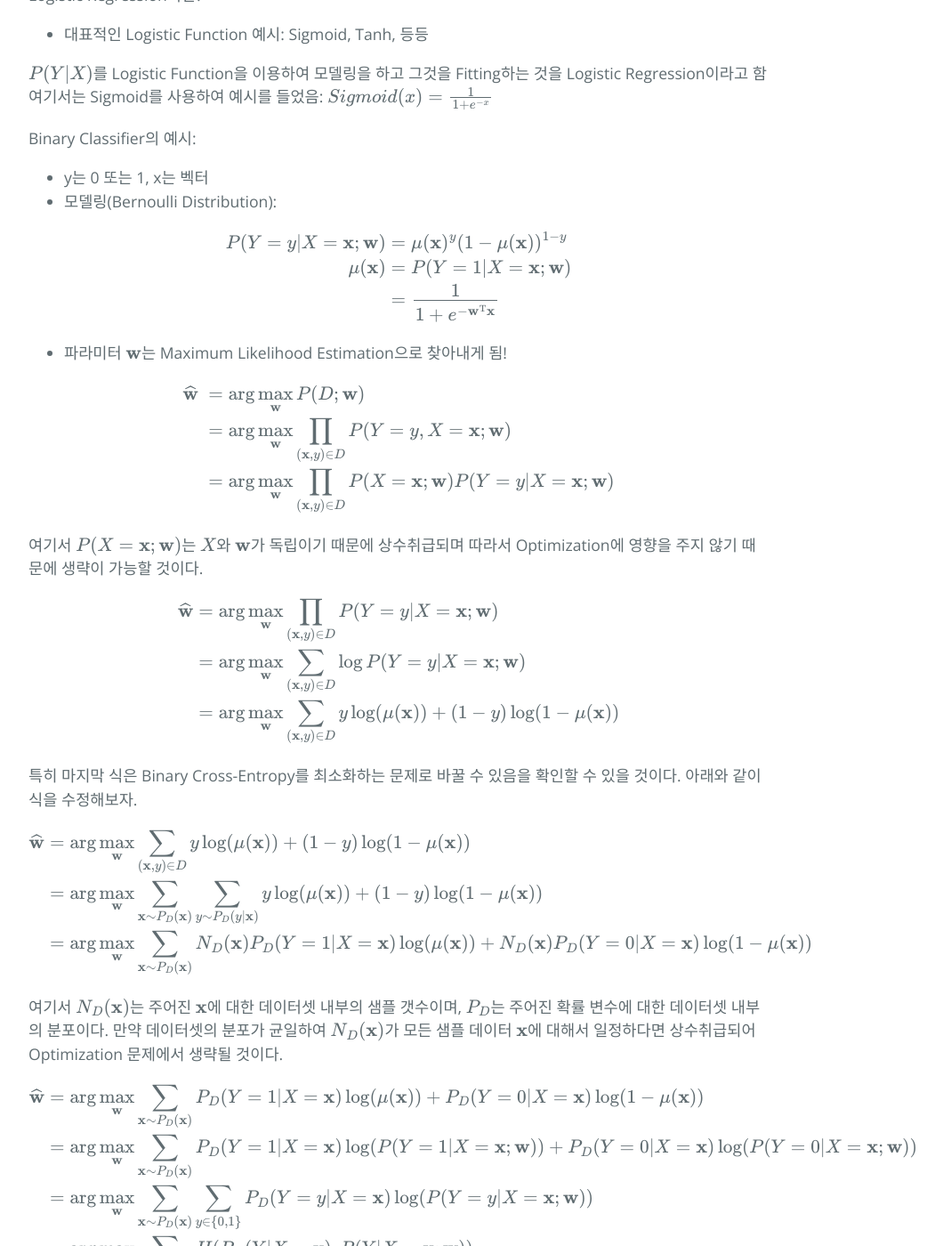
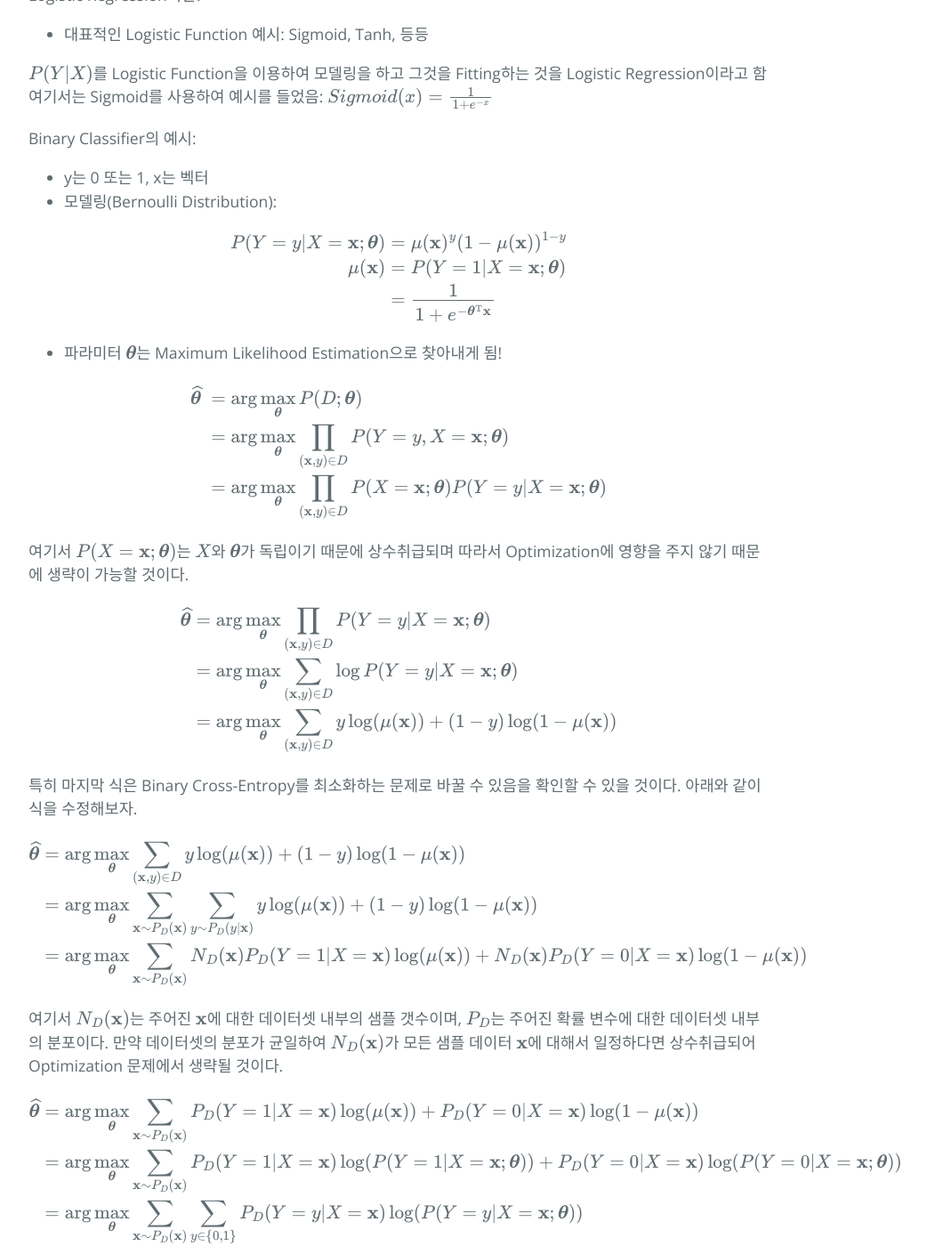
Before and after one commit to hcnoh/hcnoh.github.io, a Jekyll site: the page built from _posts/2019-04-25-logistic-regression-and-naive-bayes.md, in a window 1280 px wide and 1400 px high, scrolled down 1011 px. Shown: the whole window at 89% size, without its empty margins (192-1252 px from the left). Built offline with Jekyll 4.4.1, drawn with Linux system fonts in a browser that asks for light colours; formulas are drawn with MathJax 3; comment, search, counter and statistics services are not loaded; some of the changed text lies outside the part shown.

Commit message:
Update 2019-04-25-logistic-regression-and-naive-bayes.md

```diff
--- a/_posts/2019-04-25-logistic-regression-and-naive-bayes.md
+++ b/_posts/2019-04-25-logistic-regression-and-naive-bayes.md
@@ -37,31 +37,31 @@
 
 $$
 \begin{align*}
-P(Y=y\vert X=\mathbf{x};\mathbf{w}) & = \mu(\mathbf{x})^y(1−\mu(\mathbf{x}))^{1−y} \\
-\mu(\mathbf{x}) & = P(Y=1\vert X=\mathbf{x};\mathbf{w})\\
-& = \frac{1}{1+e^{−\mathbf{w}^{\text{T}}\mathbf{x}}}
+P(Y=y\vert X=\mathbf{x};\boldsymbol{\theta}) & = \mu(\mathbf{x})^y(1−\mu(\mathbf{x}))^{1−y} \\
+\mu(\mathbf{x}) & = P(Y=1\vert X=\mathbf{x};\boldsymbol{\theta})\\
+& = \frac{1}{1+e^{−\boldsymbol{\theta}^{\text{T}}\mathbf{x}}}
 \end{align*}
 $$
 
-- 파라미터 $$\mathbf{w}$$는 Maximum Likelihood Estimation으로 찾아내게 됨!
+- 파라미터 $$\boldsymbol{\theta}$$는 Maximum Likelihood Estimation으로 찾아내게 됨!
 
 $$
 \begin{align*}
-\widehat{\mathbf{w}}\
-& = \arg \max_{\mathbf{w}} P(D ; \mathbf{w}) \\
-& = \arg \max_{\mathbf{w}} \prod_{(\mathbf{x}, y) \in D} P(Y=y, X=\mathbf{x} ; \mathbf{w}) \\
-& = \arg \max_{\mathbf{w}} \prod_{(\mathbf{x}, y) \in D} P(X=\mathbf{x} ; \mathbf{w}) P(Y=y \vert X=\mathbf{x} ; \mathbf{w}) \\
+\widehat{\boldsymbol{\theta}}\
+& = \arg \max_{\boldsymbol{\theta}} P(D ; \boldsymbol{\theta}) \\
+& = \arg \max_{\boldsymbol{\theta}} \prod_{(\mathbf{x}, y) \in D} P(Y=y, X=\mathbf{x} ; \boldsymbol{\theta}) \\
+& = \arg \max_{\boldsymbol{\theta}} \prod_{(\mathbf{x}, y) \in D} P(X=\mathbf{x} ; \boldsymbol{\theta}) P(Y=y \vert X=\mathbf{x} ; \boldsymbol{\theta}) \\
 \end{align*}
 $$
 
-여기서 $$P(X=\mathbf{x} ; \mathbf{w})$$는 $$X$$와 $$\mathbf{w}$$가 독립이기 때문에 상수취급되며 따라서 Optimization에 영향을 주지 않기 때문에 생략이 가능할 것이다.
+여기서 $$P(X=\mathbf{x} ; \boldsymbol{\theta})$$는 $$X$$와 $$\boldsymbol{\theta}$$가 독립이기 때문에 상수취급되며 따라서 Optimization에 영향을 주지 않기 때문에 생략이 가능할 것이다.
 
 $$
 \begin{align*}
-\widehat{\mathbf{w}}
-& = \arg \max_{\mathbf{w}} \prod_{(\mathbf{x}, y) \in D} P(Y=y \vert X=\mathbf{x} ; \mathbf{w}) \\
-& = \arg \max_{\mathbf{w}} \sum_{(\mathbf{x}, y) \in D} \log P(Y=y \vert X=\mathbf{x} ; \mathbf{w}) \\
-& = \arg \max_{\mathbf{w}} \sum_{(\mathbf{x}, y) \in D} y\log(\mu(\mathbf{x})) + (1-y)\log(1-\mu(\mathbf{x}))
+\widehat{\boldsymbol{\theta}}
+& = \arg \max_{\boldsymbol{\theta}} \prod_{(\mathbf{x}, y) \in D} P(Y=y \vert X=\mathbf{x} ; \boldsymbol{\theta}) \\
+& = \arg \max_{\boldsymbol{\theta}} \sum_{(\mathbf{x}, y) \in D} \log P(Y=y \vert X=\mathbf{x} ; \boldsymbol{\theta}) \\
+& = \arg \max_{\boldsymbol{\theta}} \sum_{(\mathbf{x}, y) \in D} y\log(\mu(\mathbf{x})) + (1-y)\log(1-\mu(\mathbf{x}))
 \end{align*}
 $$
 
@@ -69,10 +69,10 @@
 
 $$
 \begin{align*}
-\widehat{\mathbf{w}}
-& = \arg \max_{\mathbf{w}} \sum_{(\mathbf{x}, y) \in D} y\log(\mu(\mathbf{x})) + (1-y)\log(1-\mu(\mathbf{x})) \\
-& = \arg \max_{\mathbf{w}} \sum_{\mathbf{x}\sim P_D(\mathbf{x})} \sum_{y\sim P_D(y\vert \mathbf{x})} y\log(\mu(\mathbf{x})) + (1-y)\log(1-\mu(\mathbf{x})) \\
-& = \arg \max_{\mathbf{w}} \sum_{\mathbf{x}\sim P_D(\mathbf{x})} N_D(\mathbf{x})P_D(Y=1 \vert X=\mathbf{x})\log(\mu(\mathbf{x})) + N_D(\mathbf{x})P_D(Y=0 \vert X=\mathbf{x})\log(1-\mu(\mathbf{x}))
+\widehat{\boldsymbol{\theta}}
+& = \arg \max_{\boldsymbol{\theta}} \sum_{(\mathbf{x}, y) \in D} y\log(\mu(\mathbf{x})) + (1-y)\log(1-\mu(\mathbf{x})) \\
+& = \arg \max_{\boldsymbol{\theta}} \sum_{\mathbf{x}\sim P_D(\mathbf{x})} \sum_{y\sim P_D(y\vert \mathbf{x})} y\log(\mu(\mathbf{x})) + (1-y)\log(1-\mu(\mathbf{x})) \\
+& = \arg \max_{\boldsymbol{\theta}} \sum_{\mathbf{x}\sim P_D(\mathbf{x})} N_D(\mathbf{x})P_D(Y=1 \vert X=\mathbf{x})\log(\mu(\mathbf{x})) + N_D(\mathbf{x})P_D(Y=0 \vert X=\mathbf{x})\log(1-\mu(\mathbf{x}))
 \end{align*}
 $$
 
@@ -80,25 +80,25 @@
 
 $$
 \begin{align*}
-\widehat{\mathbf{w}}
-& = \arg \max_{\mathbf{w}} \sum_{\mathbf{x}\sim P_D(\mathbf{x})} P_D(Y=1 \vert X=\mathbf{x})\log(\mu(\mathbf{x})) + P_D(Y=0 \vert X=\mathbf{x})\log(1-\mu(\mathbf{x})) \\
-& = \arg \max_{\mathbf{w}} \sum_{\mathbf{x}\sim P_D(\mathbf{x})} P_D(Y=1\vert X=\mathbf{x})\log(P(Y=1\vert X=\mathbf{x};\mathbf{w})) + P_D(Y=0 \vert X=\mathbf{x})\log(P(Y=0\vert X=\mathbf{x};\mathbf{w})) \\
-& = \arg \max_{\mathbf{w}} \sum_{\mathbf{x}\sim P_D(\mathbf{x})} \sum_{y \in \{0,1\}} P_D(Y=y\vert X=\mathbf{x}) \log(P(Y=y \vert X=\mathbf{x}; \mathbf{w})) \\
-& = \arg \max_{\mathbf{w}} \sum_{\mathbf{x}\sim P_D(\mathbf{x})} H(P_D(Y\vert X=\mathbf{x}), P(Y \vert X=\mathbf{x} ; \mathbf{w}))
+\widehat{\boldsymbol{\theta}}
+& = \arg \max_{\boldsymbol{\theta}} \sum_{\mathbf{x}\sim P_D(\mathbf{x})} P_D(Y=1 \vert X=\mathbf{x})\log(\mu(\mathbf{x})) + P_D(Y=0 \vert X=\mathbf{x})\log(1-\mu(\mathbf{x})) \\
+& = \arg \max_{\boldsymbol{\theta}} \sum_{\mathbf{x}\sim P_D(\mathbf{x})} P_D(Y=1\vert X=\mathbf{x})\log(P(Y=1\vert X=\mathbf{x};\boldsymbol{\theta})) + P_D(Y=0 \vert X=\mathbf{x})\log(P(Y=0\vert X=\mathbf{x};\boldsymbol{\theta})) \\
+& = \arg \max_{\boldsymbol{\theta}} \sum_{\mathbf{x}\sim P_D(\mathbf{x})} \sum_{y \in \{0,1\}} P_D(Y=y\vert X=\mathbf{x}) \log(P(Y=y \vert X=\mathbf{x}; \boldsymbol{\theta})) \\
+& = \arg \max_{\boldsymbol{\theta}} \sum_{\mathbf{x}\sim P_D(\mathbf{x})} H(P_D(Y\vert X=\mathbf{x}), P(Y \vert X=\mathbf{x} ; \boldsymbol{\theta}))
 \end{align*}
 $$
 
-이 경우 $$\widehat{P}(Y \vert X)$$는 우리가 실제로 알고 싶은 확률 $$P(Y \vert X)$$를 데이터셋 $$D$$를 이용하여 추정한 것이다. (이 방법을 몬테카를로라고 하던가...?) 추정 값이 실제 값과 같다고 가정한다면 우리고 풀고자 하는 Optimization 문제는 우리 모델 $$P(Y\vert X ; \mathbf{w})$$와 실제 확률 $$P(Y\vert X)$$ 사이의 Binary Cross-Entropy를 최소화하는 문제와 동치가 된다.
+이 경우 $$\widehat{P}(Y \vert X)$$는 우리가 실제로 알고 싶은 확률 $$P(Y \vert X)$$를 데이터셋 $$D$$를 이용하여 추정한 것이다. (이 방법을 몬테카를로라고 하던가...?) 추정 값이 실제 값과 같다고 가정한다면 우리고 풀고자 하는 Optimization 문제는 우리 모델 $$P(Y\vert X ; \boldsymbol{\theta})$$와 실제 확률 $$P(Y\vert X)$$ 사이의 Binary Cross-Entropy를 최소화하는 문제와 동치가 된다.
 
 추가적으로 Cross-Entropy는 KL-Divergence로 다시 쓸 수 있다.
 
 $$
 \begin{align*}
-H(\widehat{P}(Y\vert X), P(Y \vert X ; \mathbf{w})) & = H(\widehat{P}(Y \vert X)) + D_{KL}(\widehat{P}(Y \vert X) \Vert P(Y \vert X ; \mathbf{w}))
+H(\widehat{P}(Y\vert X), P(Y \vert X ; \boldsymbol{\theta})) & = H(\widehat{P}(Y \vert X)) + D_{KL}(\widehat{P}(Y \vert X) \Vert P(Y \vert X ; \boldsymbol{\theta}))
 \end{align*}
 $$
 
-여기서 $$\mathbf{w}$$를 찾기 위해서 Gradient Descent (Ascent)를 사용하게 됨!
+여기서 $$\boldsymbol{\theta}$$를 찾기 위해서 Gradient Descent (Ascent)를 사용하게 됨!
 
 ## Gradient Desecent (Ascent)
 
```
